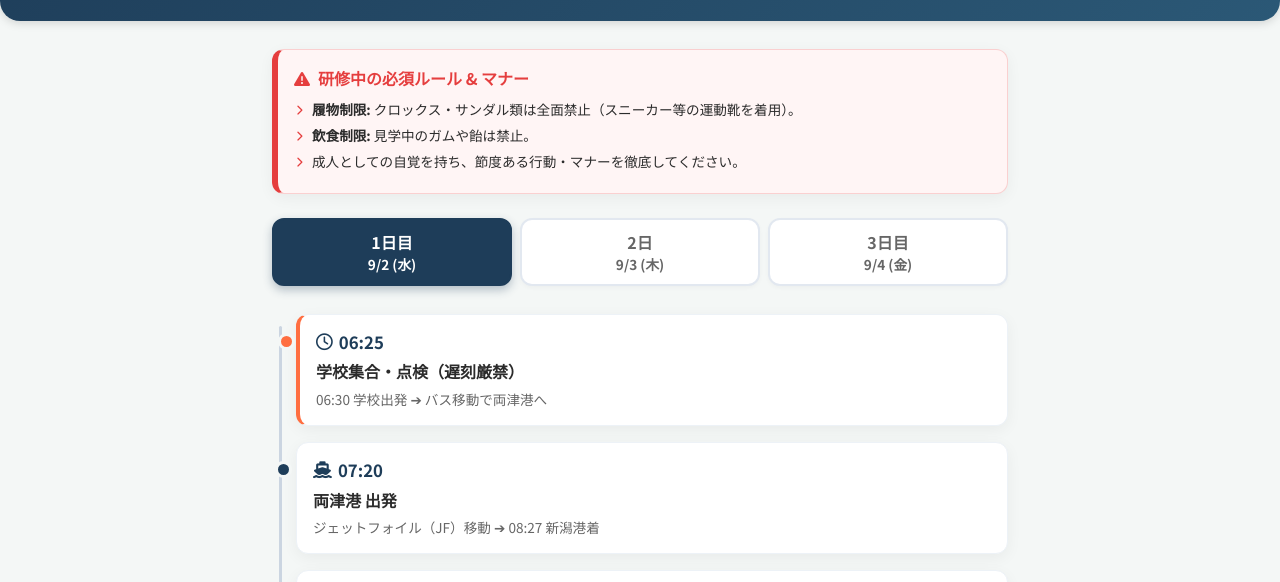
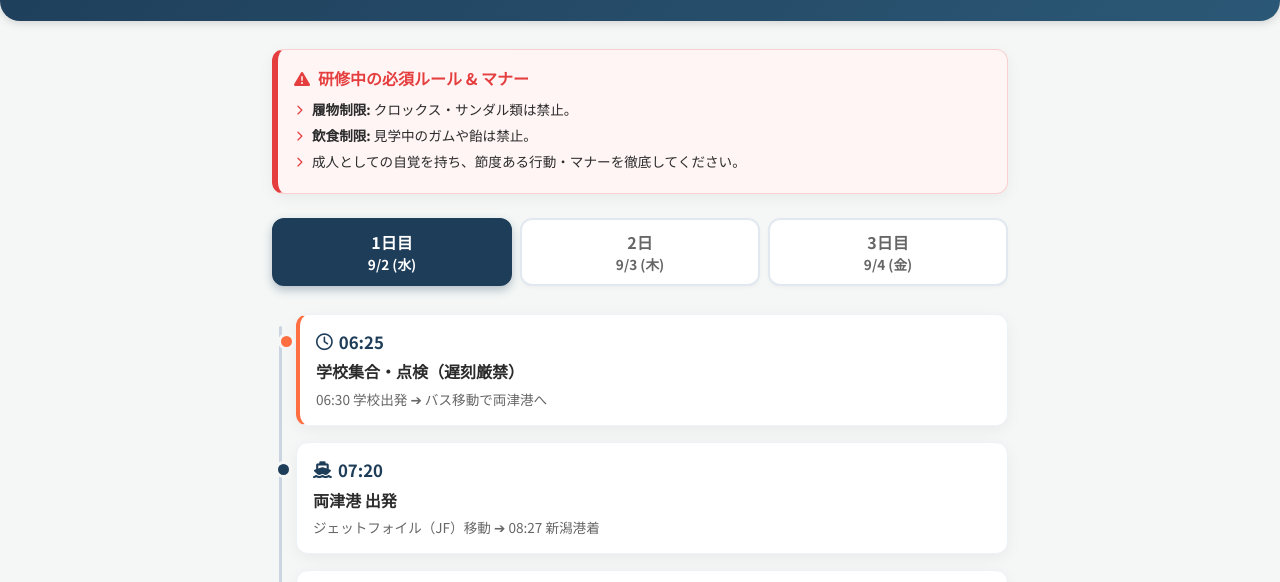
Before and after one commit to SADO-trip-guide/study-trip-site, a plain HTML site: page index.html in a window 1280 px wide. Shown: the part 141-723 px from the top of the page. Drawn offline with Linux system fonts and the light colour scheme.

Commit message:
fix: index.html の履物制限の文章を修正

```diff
--- a/index.html
+++ b/index.html
@@ -49,7 +49,7 @@
       <!-- Unordered list of mandatory rules -->
       <ul>
         <!-- Footwear restriction rule -->
-        <li><strong>履物制限:</strong> クロックス・サンダル類は全面禁止（スニーカー等の運動靴を着用）。</li>
+        <li><strong>履物制限:</strong> クロックス・サンダル類は禁止。</li>
         <!-- Food and gum restriction rule -->
         <li><strong>飲食制限:</strong> 見学中のガムや飴は禁止。</li>
         <!-- General behavior rule -->
```
